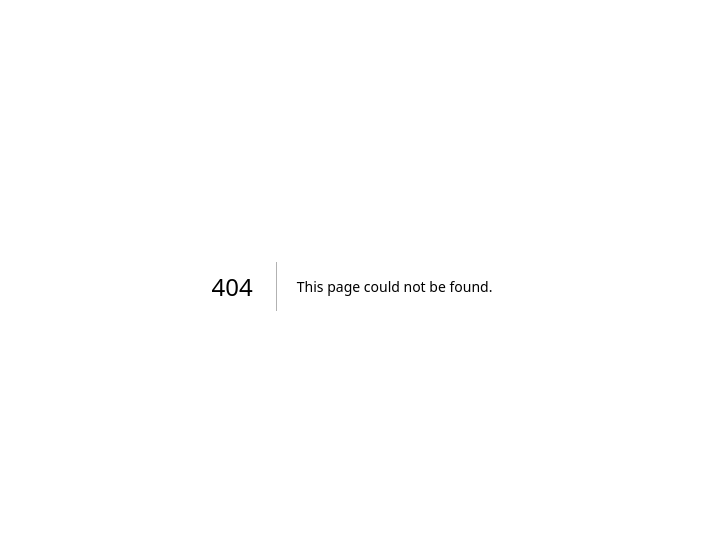
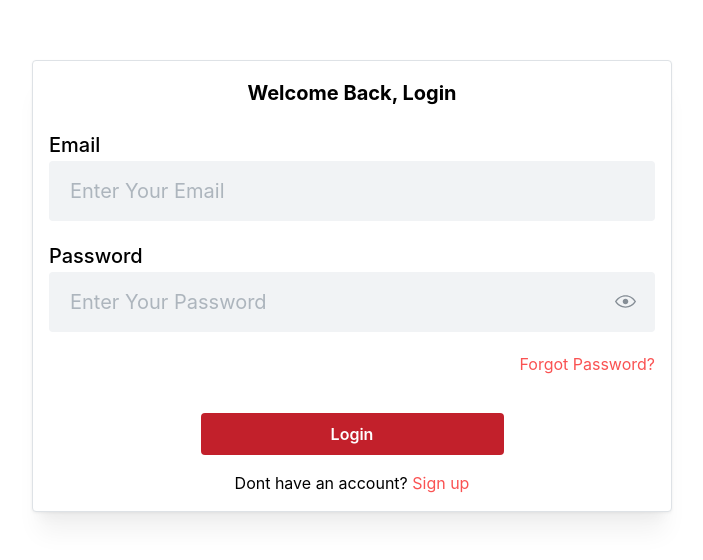
Before and after one commit to ltyohannes955/supermarket_ui, a Next.js app: page /auth/login in a window 1280 px wide. Before the commit this address had no page. Shown: the part 114-674 px from the top of the page, without its empty margins (288-991 px from the left). Built offline with nearby package versions, Linux system fonts and the light colour scheme.

Commit message:
worked on login page ui only

```diff
--- /dev/null
+++ b/src/app/auth/login/page.tsx
@@ -0,0 +1,81 @@
+"use client";
+import {
+  Button,
+  Card,
+  Flex,
+  PasswordInput,
+  Text,
+  TextInput,
+} from "@mantine/core";
+import { useRouter } from "next/navigation";
+
+export default function Login() {
+  const router = useRouter();
+  return (
+    <>
+      <Flex w={"100%"} h={"100vh"} justify={"center"} align={"center"}>
+        <Card w={"50%"} withBorder shadow="lg">
+          <Flex direction={"column"} gap={"lg"}>
+            <Text fw={"bold"} ta={"center"} size="xl">
+              Welcome Back, Login
+            </Text>
+            <TextInput
+              label="Email"
+              variant="filled"
+              size="xl"
+              placeholder="Enter Your Email"
+            />
+            <PasswordInput
+              variant="filled"
+              size="xl"
+              label="Password"
+              placeholder="Enter Your Password"
+            />
+            <Text
+              ta={"right"}
+              c="red"
+              style={{
+                cursor: "pointer",
+              }}
+            >
+              Forgot Password?
+            </Text>
+            <Flex
+              w={"100%"}
+              gap={"md"}
+              mt={"md"}
+              direction={"column"}
+              justify={"center"}
+              align={"center"}
+            >
+              <Button
+                size="md"
+                w={"50%"}
+                onClick={() => {
+                  router.push("/home");
+                }}
+              >
+                Login
+              </Button>
+              <Text ta={"right"}>
+                Dont have an account?{" "}
+                <Text
+                  span
+                  c={"red"}
+                  onClick={() => {
+                    router.push("/auth/signup");
+                  }}
+                  style={{
+                    cursor: "pointer",
+                  }}
+                >
+                  Sign up
+                </Text>
+              </Text>
+            </Flex>
+          </Flex>
+        </Card>
+      </Flex>
+    </>
+  );
+}
```
